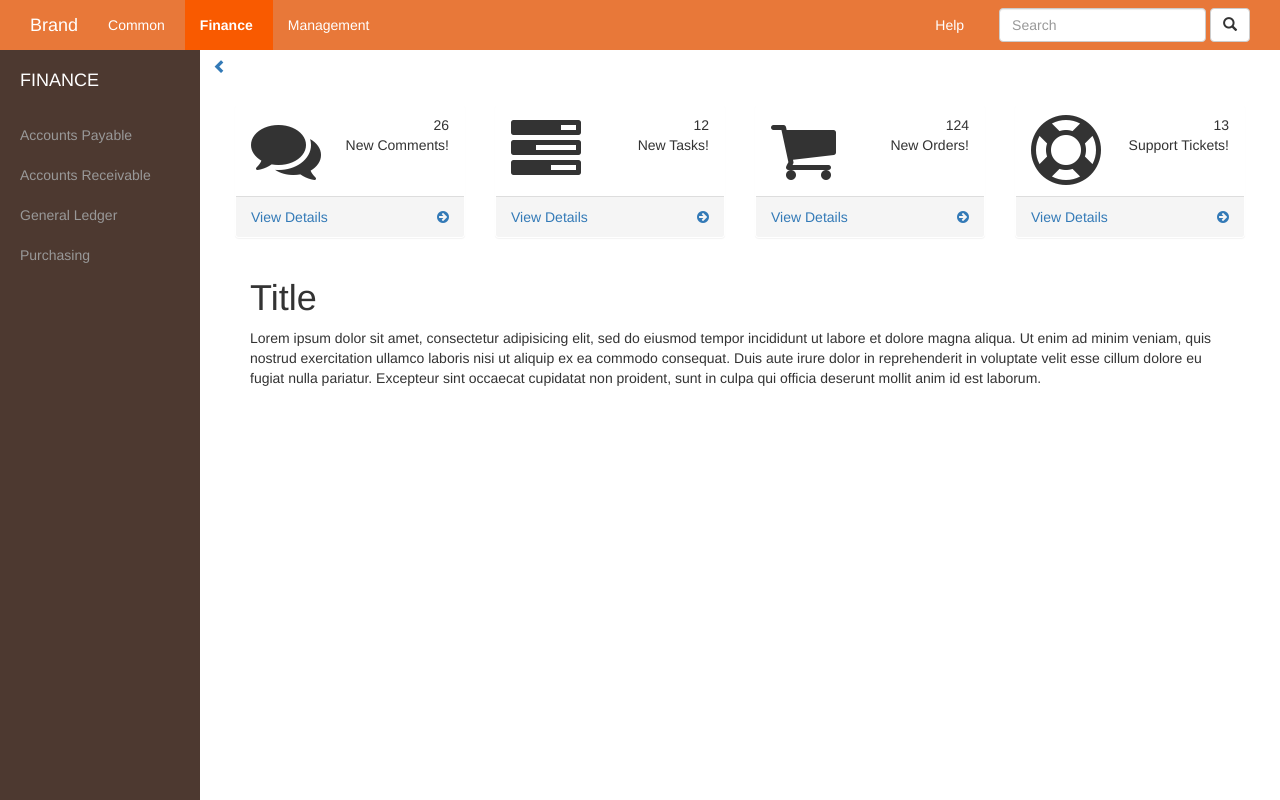
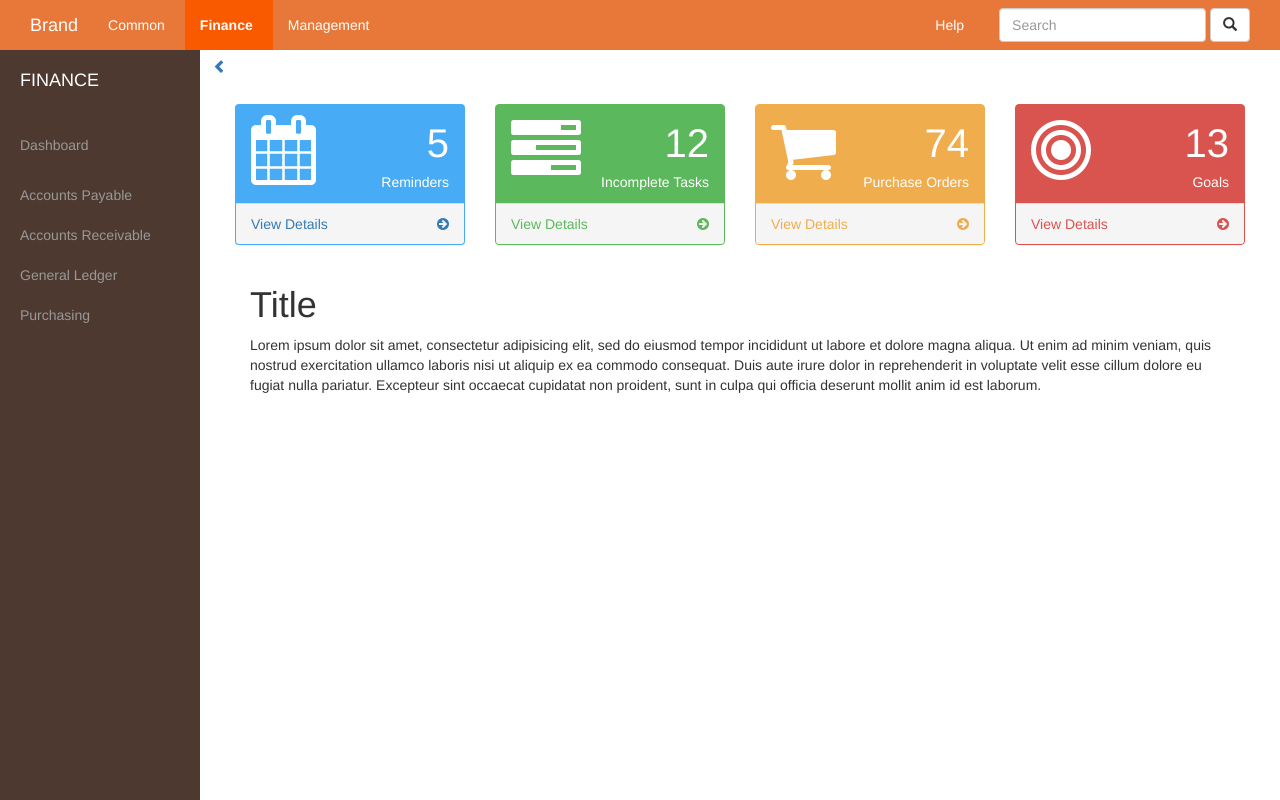
Before and after one commit to zieka/finance_mock, a plain HTML site: page index.html in a window 1280 px wide. Drawn offline with nearby package versions, Linux system fonts and the light colour scheme.

Commit message:
added panel style using boottrap sb-admin

```diff
--- a/css/styles.css
+++ b/css/styles.css
@@ -6,22 +6,115 @@ body {
 }
 .navbar-default .navbar-brand {
   color: white;
-
 }
 
 .navbar-default .navbar-nav>li>a {
   color: white;
   padding-right: 20px;
-
 }
 
 .navbar-default .navbar-nav>.active>a, .navbar-default .navbar-nav>.active>a:focus, .navbar-default .navbar-nav>.active>a:hover {
   color: white;
   font-weight: bolder;
   background-color:rgb(249, 90, 0);
-
 }
 
 .navbar-default .navbar-toggle .icon-bar {
   background-color: white;
 }
+
+.dashboard-link {
+  padding-bottom: 10px;
+  padding-top: 10px;
+}
+
+.panel-blue {
+  background-color: rgba(10, 145, 242, 0.75);
+}
+
+.panel-green {
+  background-color: rgba(64, 181, 23, 0.75);
+}
+
+.panel-yellow {
+  background-color: rgba(242, 219, 10, 0.75);
+}
+
+.panel-red {
+  background-color: rgba(214, 27, 49, 0.75);
+}
+
+
+/* Custom Colored Panels */
+
+.huge {
+    font-size: 40px;
+}
+
+.panel-blue {
+    border-color: ##0f9cec;
+}
+
+.panel-blue > .panel-heading {
+    border-color: ##0f9cec;
+    color: #fff;
+    background-color: ##0f9cec;
+}
+
+.panel-blue > a {
+    color: ##0f9cec;
+}
+
+.panel-green {
+    border-color: #5cb85c;
+}
+
+.panel-green > .panel-heading {
+    border-color: #5cb85c;
+    color: #fff;
+    background-color: #5cb85c;
+}
+
+.panel-green > a {
+    color: #5cb85c;
+}
+
+.panel-green > a:hover {
+    color: #3d8b3d;
+}
+
+.panel-red {
+    border-color: #d9534f;
+}
+
+.panel-red > .panel-heading {
+    border-color: #d9534f;
+    color: #fff;
+    background-color: #d9534f;
+}
+
+.panel-red > a {
+    color: #d9534f;
+}
+
+.panel-red > a:hover {
+    color: #b52b27;
+}
+
+.panel-yellow {
+    border-color: #f0ad4e;
+}
+
+.panel-yellow > .panel-heading {
+    border-color: #f0ad4e;
+    color: #fff;
+    background-color: #f0ad4e;
+}
+
+.panel-yellow > a {
+    color: #f0ad4e;
+}
+
+.panel-yellow > a:hover {
+    color: #df8a13;
+}
--- a/index.html
+++ b/index.html
@@ -62,6 +62,9 @@
           FINANCE
           </li>
           <li>
+          <a class="dashboard-link" href="#">Dashboard</a>
+          </li>
+          <li>
           <a href="#">Accounts Payable</a>
           </li>
           <li>
@@ -96,11 +99,11 @@
                     <div class="panel-heading">
                         <div class="row">
                             <div class="col-xs-3">
-                                <i class="fa fa-comments fa-5x"></i>
+                                <i class="fa fa-calendar fa-5x"></i>
                             </div>
                             <div class="col-xs-9 text-right">
-                                <div class="huge">26</div>
-                                <div>New Comments!</div>
+                                <div class="huge">5</div>
+                                <div>Reminders</div>
                             </div>
                         </div>
                     </div>
@@ -124,7 +127,7 @@
                             </div>
                             <div class="col-xs-9 text-right">
                                 <div class="huge">12</div>
-                                <div>New Tasks!</div>
+                                <div>Incomplete Tasks</div>
                             </div>
                         </div>
                     </div>
@@ -138,7 +141,7 @@
                 </div>
             </div>
 
-            <!-- panel-yelloq -->
+            <!-- panel-yellow -->
             <div class="col-lg-3 col-md-6">
                 <div class="panel panel-yellow">
                     <div class="panel-heading">
@@ -147,8 +150,8 @@
                                 <i class="fa fa-shopping-cart fa-5x"></i>
                             </div>
                             <div class="col-xs-9 text-right">
-                                <div class="huge">124</div>
-                                <div>New Orders!</div>
+                                <div class="huge">74</div>
+                                <div>Purchase Orders</div>
                             </div>
                         </div>
                     </div>
@@ -168,11 +171,11 @@
                     <div class="panel-heading">
                         <div class="row">
                             <div class="col-xs-3">
-                                <i class="fa fa-support fa-5x"></i>
+                                <i class="fa fa-bullseye fa-5x"></i>
                             </div>
                             <div class="col-xs-9 text-right">
                                 <div class="huge">13</div>
-                                <div>Support Tickets!</div>
+                                <div>Goals</div>
                             </div>
                         </div>
                     </div>
```
Lines whose indentation alone changed are shown as unchanged.
